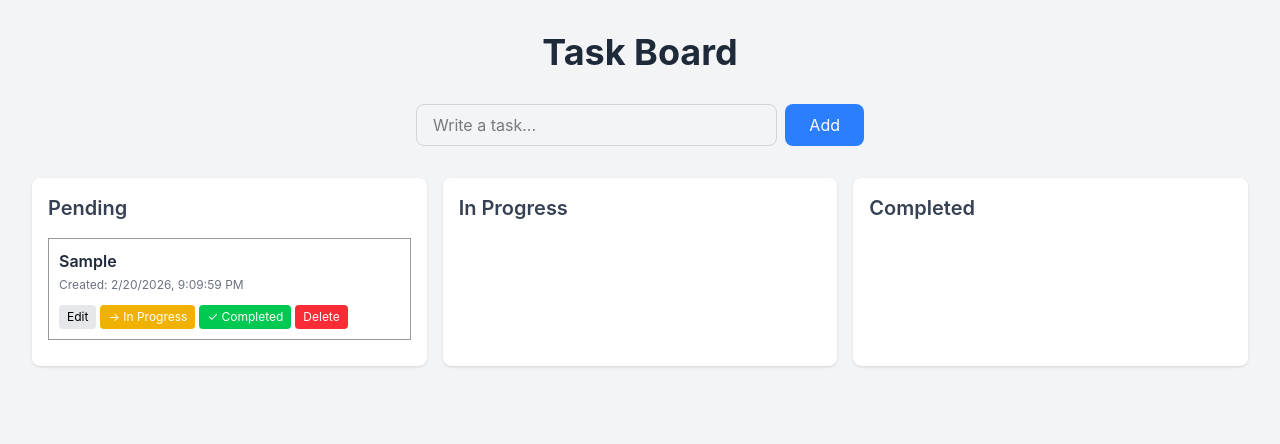
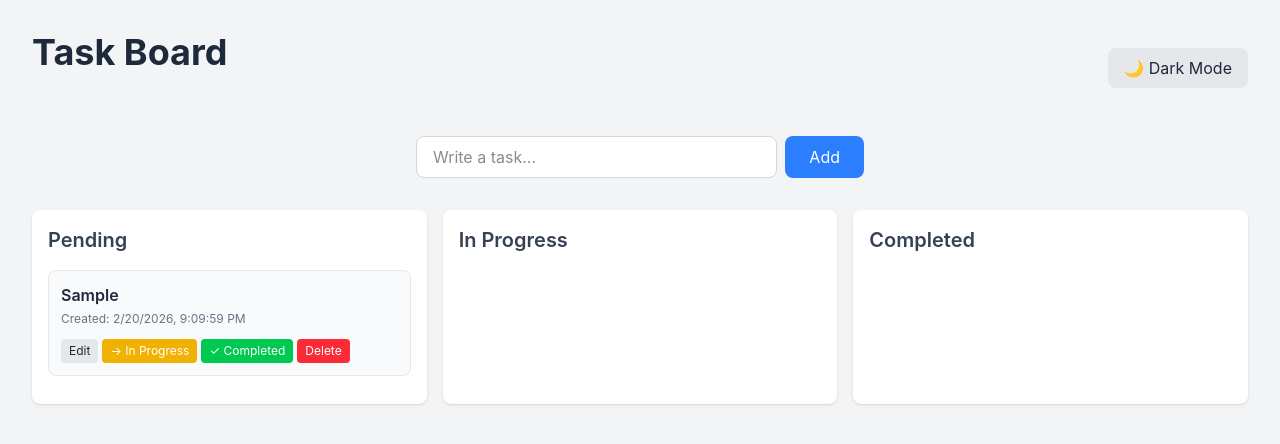
Before and after one commit to EmmanuelLeonIslas/task-board, a website built with Vite: page index.html in a window 1280 px wide. Both pictures are taken after typing "Sample" into the empty fields and a click on the button "Add". Built offline with nearby package versions, Linux system fonts and the light colour scheme.

Commit message:
Adding animations and dark mode

```diff
--- a/src/main.ts
+++ b/src/main.ts
@@ -11,39 +11,56 @@ import type { TaskStatus } from "./types/tasks";
 const app = document.querySelector<HTMLDivElement>("#app");
 
 if (app) {
+  const savedTheme = localStorage.getItem("theme");
+
+// Si no hay tema guardado, usar light por defecto
+if (savedTheme === "dark") {
+  document.documentElement.classList.add("dark");
+} else {
+  document.documentElement.classList.remove("dark");
+}
+
   app.innerHTML = `
-        <div class="min-h-screen bg-gray-100 p-8">
-            <h1 class="text-4xl font-bold text-center mb-8 text-gray-800">Task Board</h1>
+        <div class="min-h-screen bg-gray-100 dark:bg-gray-900 p-8 transition-colors duration-300">
+            <div class="flex justify-between items-center mb-8">
+              <h1 class="text-4xl font-bold text-center mb-8 text-gray-800 dark:text-white">Task Board</h1>
+              <button
+                id="themeToggle"
+                class="px-4 py-2 bg-gray-200 dark:bg-gray-700 text-gray-800 dark:text-white rounded-lg hover:bg-gray-300 dark:hover:bg-gray-600 transition cursor-pointer select-none"
+              >
+                🌙 Dark Mode
+              </button>
+            </div>
 
             <div class="max-w-md mx-auto mb-8 flex gap-2">
                 <input
                     type="text"
                     id="taskInput"
                     placeHolder="Write a task..."
-                    class="flex-1 px-4 py-2 border border-gray-300 rounded-lg focus:outline-none focus:ring-2 focus:ring-blue-500"
+                    class="flex-1 px-4 py-2 border border-gray-300 dark:border-gray-600 bg-white dark:bg-gray-800 text-gray-900 dark:text-white rounded-lg focus:outline-none focus:ring-2 focus:ring-blue-500"
                 />
                 <button
                     id="addBtn"
-                    class="px-6 py-2 bg-blue-500 text-white rounded-lg hover:bg-blue-600 transition"
+                    class="px-6 py-2 bg-blue-500 text-white rounded-lg hover:bg-blue-600 transition cursor-pointer select-none"
                 >
                     Add
                 </button>
             </div>
 
             <div class="grid grid-cols-3 gap-4">
-                <div class="bg-white rounded-lg shadow p-4">
-                    <h2 class="text-xl font-semibold mb-4 text-gray-700">Pending</h2>
-                    <div id="pendingTasks"></div>
+                <div class="bg-white dark:bg-gray-800 rounded-lg shadow p-4">
+                  <h2 class="text-xl font-semibold mb-4 text-gray-700 dark:text-gray-200">Pending</h2>
+                  <div id="pendingTasks"></div>
                 </div>
 
-                <div class="bg-white rounded-lg shadow p-4">
-                    <h2 class="text-xl font-semibold mb-4 text-gray-700">In Progress</h2>
-                    <div id="inProgressTasks"></div>
+                <div class="bg-white dark:bg-gray-800 rounded-lg shadow p-4">
+                  <h2 class="text-xl font-semibold mb-4 text-gray-700 dark:text-gray-200">In Progress</h2>
+                  <div id="inProgressTasks"></div>
                 </div>
 
-                <div class="bg-white rounded-lg shadow p-4">
-                    <h2 class="text-xl font-semibold mb-4 text-gray-700">Completed</h2>
-                    <div id="completedTasks"></div>
+                <div class="bg-white dark:bg-gray-800 rounded-lg shadow p-4">
+                  <h2 class="text-xl font-semibold mb-4 text-gray-700 dark:text-gray-200">Completed</h2>
+                  <div id="completedTasks"></div>
                 </div>
             </div>
         </div>
@@ -51,6 +68,21 @@ if (app) {
 
   const input = document.querySelector<HTMLInputElement>("#taskInput");
   const button = document.querySelector<HTMLButtonElement>("#addBtn");
+  const themeToggle = document.querySelector<HTMLButtonElement>("#themeToggle");
+
+  themeToggle?.addEventListener("click", () => {
+    document.documentElement.classList.toggle("dark");
+    const isDark = document.documentElement.classList.contains("dark");
+    localStorage.setItem("theme", isDark ? "dark" : "light");
+
+    if (themeToggle)
+      themeToggle.textContent = isDark ? "☀️ Light Mode" : "🌙 Dark Mode";
+  });
+
+  if (themeToggle) {
+    const isDark = document.documentElement.classList.contains("dark");
+    themeToggle.textContent = isDark ? "☀️ Light Mode" : "🌙 Dark Mode";
+  }
 
   button?.addEventListener("click", () => {
     const title = input?.value || "";
@@ -82,19 +114,18 @@ if (app) {
 
     allTasks.forEach((task) => {
       const taskDiv = document.createElement("div");
-      taskDiv.style.border = "1px solid #999";
-      taskDiv.style.padding = "10px";
-      taskDiv.style.marginBottom = "10px";
+      taskDiv.className =
+        "bg-gray-50 dark:bg-gray-700 border border-gray-200 dark:border-gray-600 rounded-lg p-3 mb-3 hover:shadow-lg hover:scale-101 transition-all duration-300 ease-out opacity-0";
 
       taskDiv.innerHTML = `
-                <p class="font-semibold text-gray-800 mb-1" id="title-${task.id}">${task.title}</p>
-                <p class="text-xs text-gray-500 mb-3">Created: ${task.createdAt.toLocaleString()}</p>
+                <p class="font-semibold text-gray-800 dark:text-white mb-1" id="title-${task.id}">${task.title}</p>
+                <p class="text-xs text-gray-500 dark:text-gray-400 mb-3">Created: ${task.createdAt.toLocaleString()}</p>
 
                 <div class="flex flex-wrap gap-1">
                     <button
                         data-id="${task.id}"
                         data-action="edit"
-                        class="px-2 py-1 text-xs bg-gray-200 hover:bg-gray-300 rounded transition"
+                        class="px-2 py-1 text-xs bg-gray-200 dark:bg-gray-600 hover:bg-gray-300 dark:hover:bg-gray-500 text-gray-800 dark:text-white rounded transition cursor-pointer select-none"
                     >
                         Edit
                     </button>
@@ -104,7 +135,7 @@ if (app) {
                         ? `<button
                                 data-id="${task.id}"
                                 data-action="in_progress"
-                                class="px-2 py-1 text-xs bg-yellow-500 hover:bg-yellow-600 text-white rounded transition"
+                                class="px-2 py-1 text-xs bg-yellow-500 hover:bg-yellow-600 text-white rounded transition cursor-pointer select-none"
                             >
                                 → In Progress
                             </button>`
@@ -115,7 +146,7 @@ if (app) {
                         ? `<button
                                 data-id="${task.id}"
                                 data-action="completed"
-                                class="px-2 py-1 text-xs bg-green-500 hover:bg-green-600 text-white rounded transition"
+                                class="px-2 py-1 text-xs bg-green-500 hover:bg-green-600 text-white rounded transition cursor-pointer select-none"
                             >
                                 ✓ Completed
                             </button>`
@@ -125,12 +156,17 @@ if (app) {
                     <button
                         data-id="${task.id}"
                         data-action="delete"
-                        class="px-2 py-1 text-xs bg-red-500 hover:bg-red-600 text-white rounded transition"
+                        class="px-2 py-1 text-xs bg-red-500 hover:bg-red-600 text-white rounded transition cursor-pointer select-none"
                         >
                             Delete
                         </button>
                 </div>
             `;
+
+      setTimeout(() => {
+        taskDiv.classList.remove("opacity-0");
+        taskDiv.classList.add("opacity-100");
+      }, 100);
 
       const buttons = taskDiv.querySelectorAll("button");
       buttons.forEach((button) => {
--- a/src/style.css
+++ b/src/style.css
@@ -1 +1,7 @@
 @import "tailwindcss";
+
+@theme {
+    --color-scheme: light dark;
+}
+
+@variant dark (&:where(.dark, .dark *));
```
